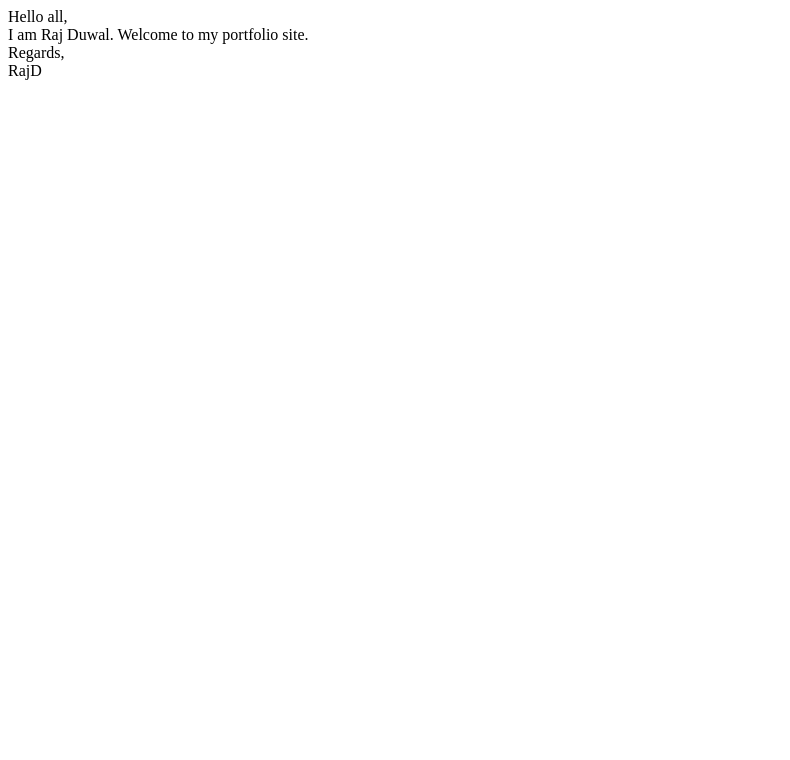
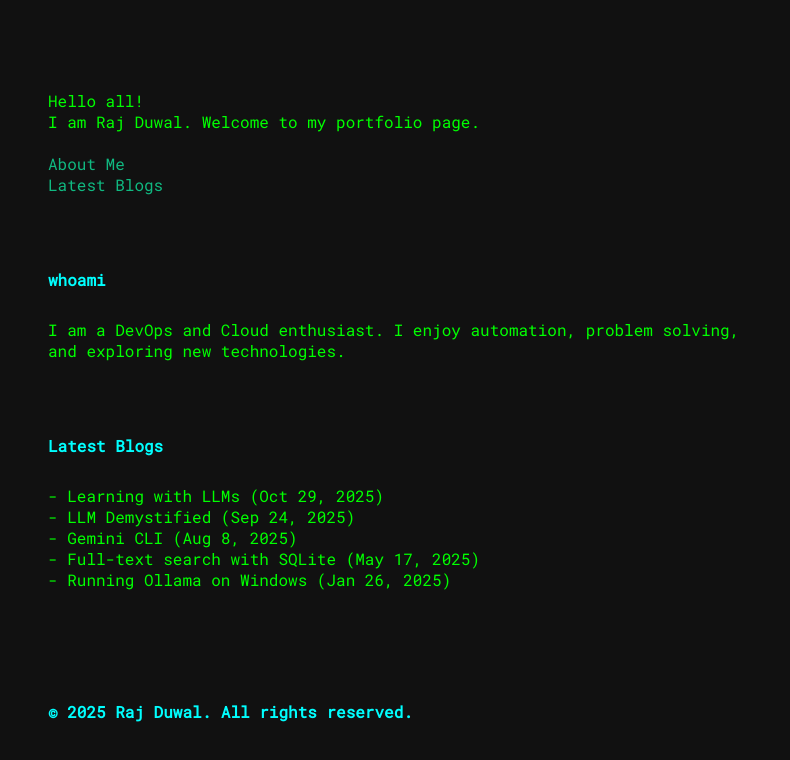
Before and after one commit to draazxp/rajduwal, a plain HTML site: page index.html in a window 1280 px wide. Shown: the whole page, without its empty margins (0-790 px from the left). Drawn offline with Linux system fonts and the light colour scheme.

Commit message:
fixed name

```diff
--- a/index.html
+++ b/index.html
@@ -3,13 +3,74 @@
 <head>
   <meta charset="UTF-8">
   <meta name="viewport" content="width=device-width, initial-scale=1.0">
-  <title>RajD</title>
+  <title>Raj Duwal</title>
+  <!-- Roboto Mono font -->
+  <link href="https://fonts.googleapis.com/css2?family=Roboto+Mono&display=swap" rel="stylesheet">
+  <style>
+    body {
+      font-family: 'Roboto Mono', monospace;
+      background: #111;
+      color: #0f0;
+      padding: 40px;
+      white-space: pre;
+    }
+    a {
+      color: #10b981;
+      text-decoration: none;
+      display: inline-block;
+      margin-right: 1em;
+    }
+    a:hover {
+      text-decoration: underline;
+    }
+    h1 {
+      color: #10b981;
+    }
+    .section-title {
+      margin-top: 2em;
+      margin-bottom: 0.5em;
+      font-weight: bold;
+      color: #0ff;
+    }
+  </style>
 </head>
 <body>
-  Hello all,<br>
-  I am Raj Duwal. Welcome to my portfolio site.<br>
 
-  Regards,<br>
-  RajD
+Hello all!
+I am Raj Duwal. Welcome to my portfolio page.
+
+<a href="#about">About Me</a>
+<a href="#blogs">Latest Blogs</a>
+
+<!-- About Me Section -->
+<div id="whoami" class="section-title">whoami</div>
+I am a DevOps and Cloud enthusiast. I enjoy automation, problem solving,
+and exploring new technologies.
+
+<!-- Latest Blogs Section -->
+<div id="blogs" class="section-title">Latest Blogs</div>
+- Learning with LLMs (Oct 29, 2025)
+- LLM Demystified (Sep 24, 2025)
+- Gemini CLI (Aug 8, 2025)
+- Full-text search with SQLite (May 17, 2025)
+- Running Ollama on Windows (Jan 26, 2025)
+
+<!-- Footer -->
+<div class="section-title" style="margin-top:3em;">
+&copy; 2025 Raj Duwal. All rights reserved.
+</div>
+
+<script>
+console.log(`%c
+██████╗  █████╗ ██████╗     ██████╗ ██╗   ██╗██╗    ██╗
+██╔══██╗██╔══██╗██╔══██╗    ██╔══██╗██║   ██║██║    ██║
+██████╔╝███████║██████╔╝    ██████╔╝██║   ██║██║ █╗ ██║
+██╔═══╝ ██╔══██║██╔═══╝     ██╔═══╝ ██║   ██║██║███╗██║
+██║     ██║  ██║██║         ██║     ╚██████╔╝╚███╔███╔╝
+╚═╝     ╚═╝  ╚═╝╚═╝         ╚═╝      ╚═════╝  ╚══╝╚══╝
+`,"color: #10b981; font-weight:bold;");
+console.log("%cSystem Online 💻","color: #0ff; font-size: 16px;");
+</script>
+
 </body>
 </html>
```
